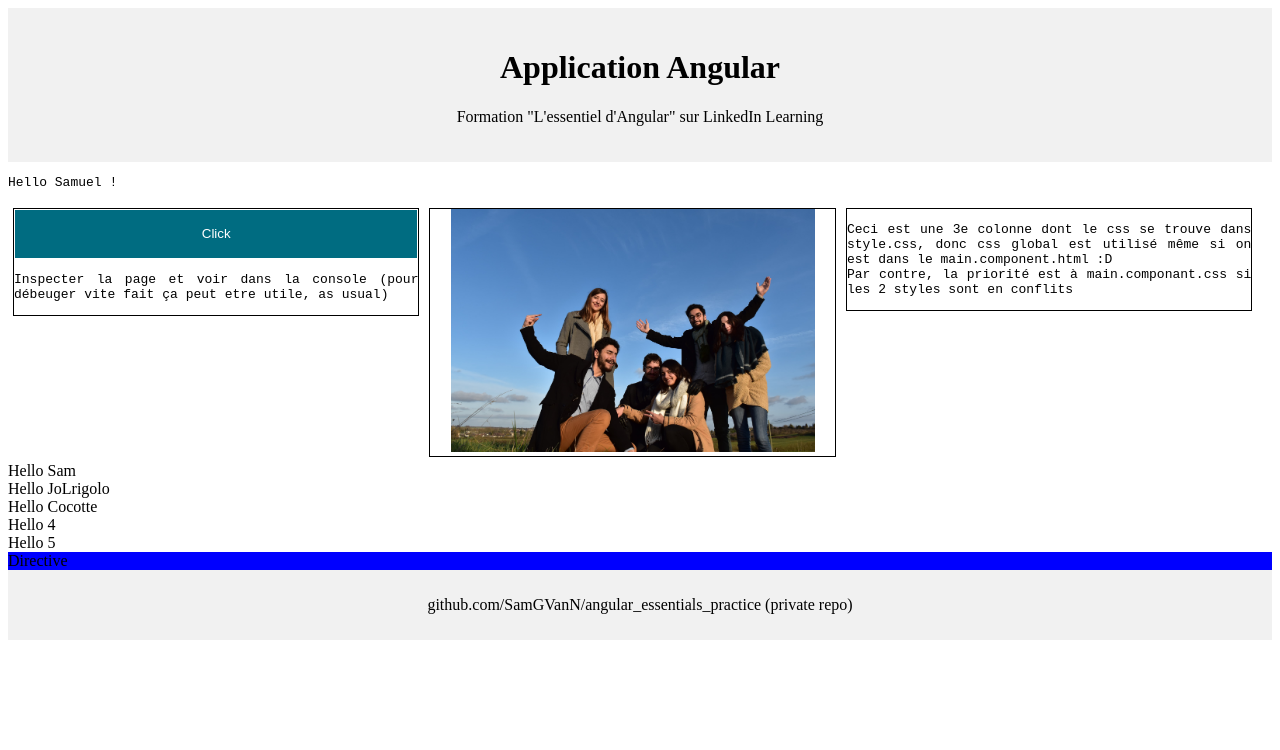
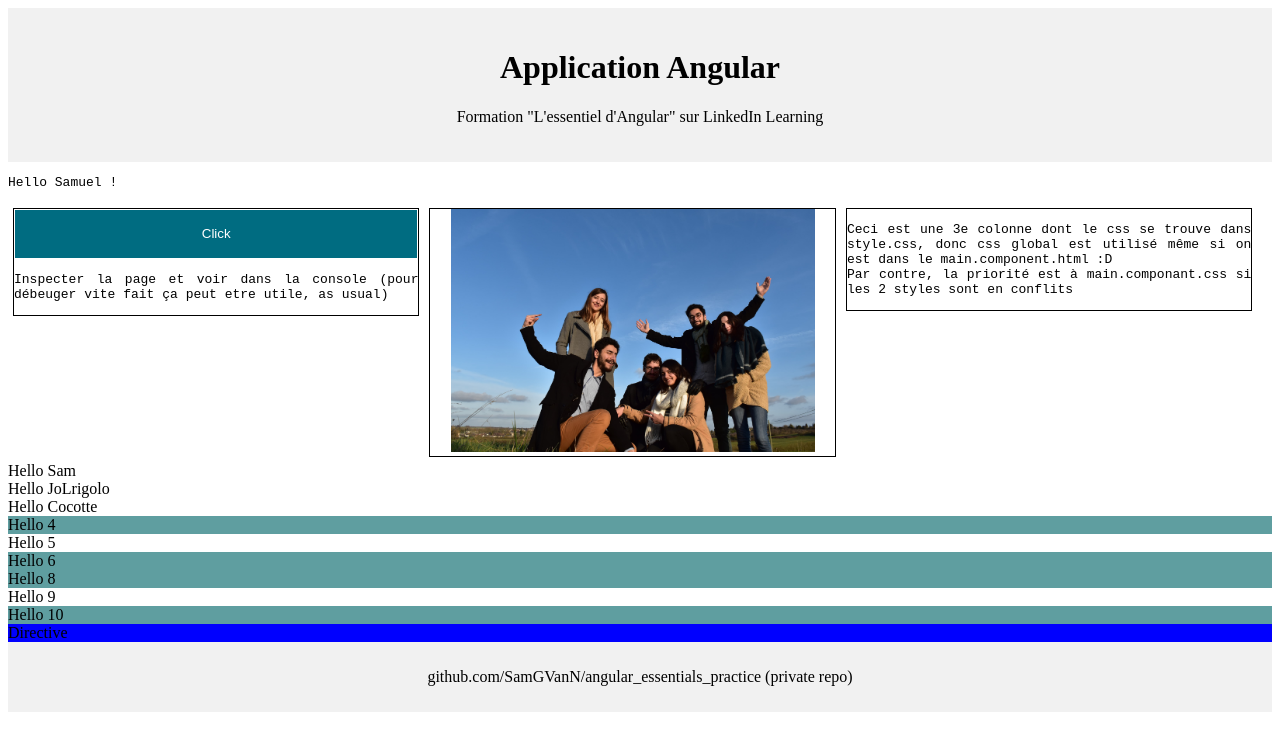
Before and after one commit to SamGVanN/angular_essentials_practice, an Angular app: page / in a window 1280 px wide. Shown: the top 750 px of the page. Built offline with nearby package versions, Linux system fonts and the light colour scheme.

Commit message:
2e directive d'attribut
On peut passer non seulement des variables liée à notre composant mais aussi des template expressions CAD des éléments qui se trouvent uniquement au sein de notre composant

```diff
--- a/src/app/main/main.component.css
+++ b/src/app/main/main.component.css
@@ -14,3 +14,7 @@ p {
 .highlighted{
     background-color: blue;
 }
+
+.highlightedAltern{
+    background-color: cadetblue;
+}
--- a/src/app/main/main.component.html
+++ b/src/app/main/main.component.html
@@ -22,6 +22,6 @@
     </div>
 </div>
 
-<div *ngFor="let element of elements; let i" > Hello {{ i }} </div>
+<div *ngFor="let element of elements; let i" [ngClass]="{'highlightedAltern': i % 2 === 0}" > Hello {{ i }} </div>
 
 <div [ngClass]="{'highlighted': color}" >Directive</div>
--- a/src/app/main/main.component.ts
+++ b/src/app/main/main.component.ts
@@ -10,7 +10,7 @@ export class MainComponent implements OnInit {
   user: string = "Samuel";
 
   // elements = [1, 2, 3, 4, 5];
-  elements = ["Sam", "JoLrigolo", "Cocotte", 4, 5];
+  elements = ["Sam", "JoLrigolo", "Cocotte", 4, 5,6,8,9,10];
 
   color = true;
 
```
